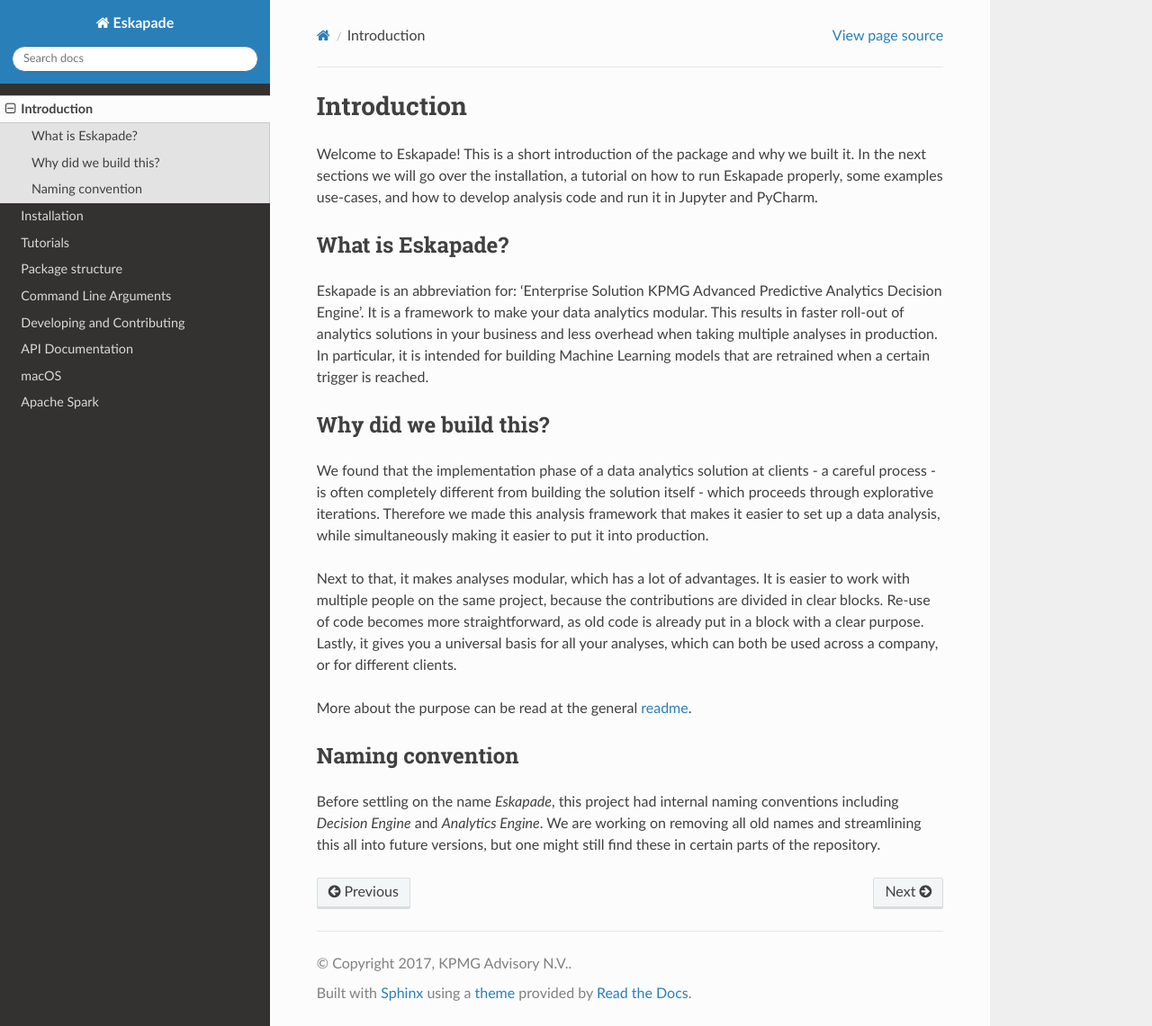
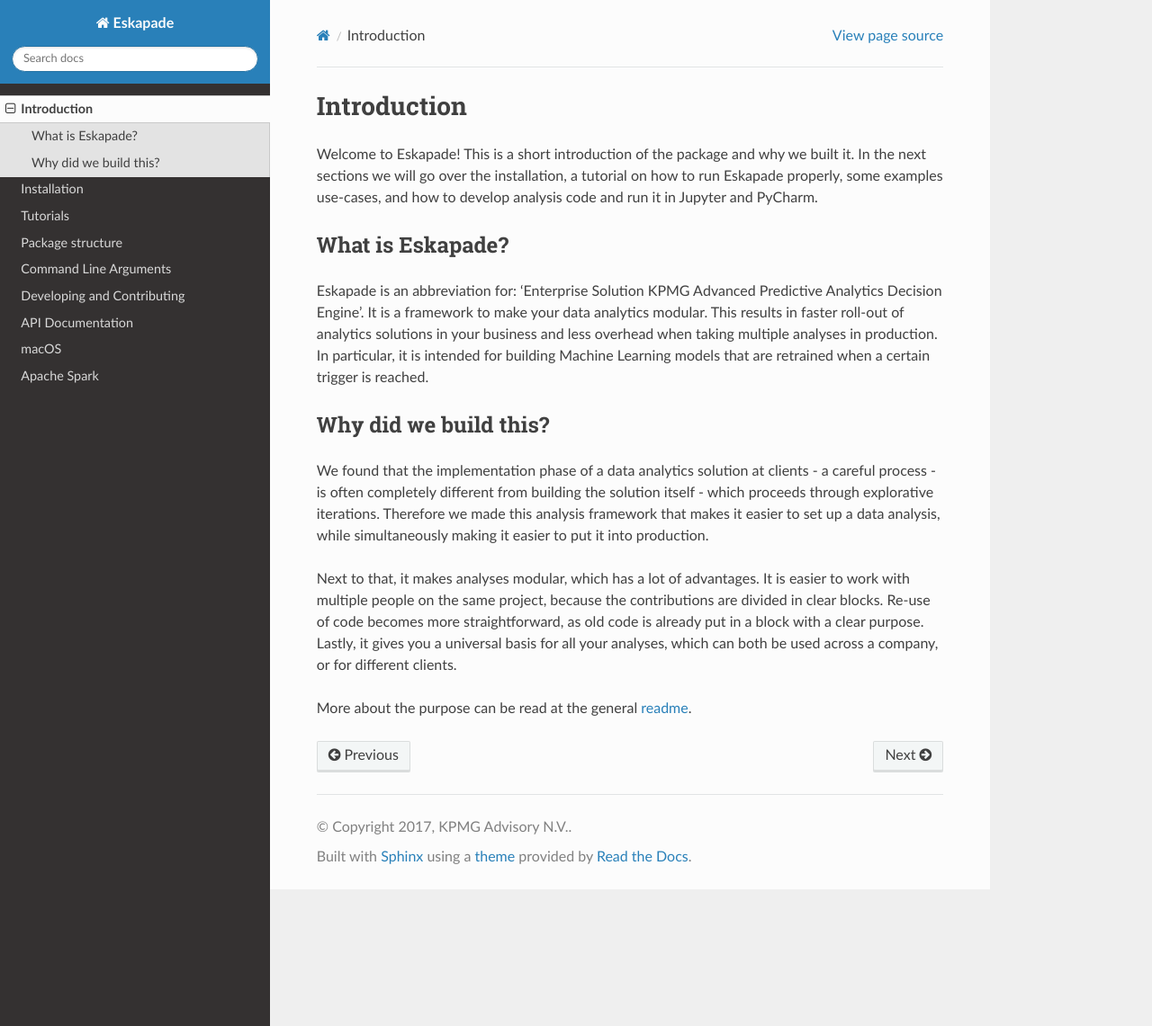
Before and after one commit to KaveIO/Eskapade, a Sphinx documentation site: the page built from docs/source/introduction.rst, in a window 1280 px wide and 1141 px high. Shown: the whole window at 90% size. Built offline with Sphinx 7.4.7 and the Read the Docs theme 2.0.0, drawn with Linux system fonts in a browser that asks for light colours; pages that are not in the unit, such as notebooks, are missing from menus.

```diff
--- a/docs/source/eskapade.rst
+++ b/docs/source/eskapade.rst
@@ -14,6 +14,7 @@ Subpackages
     eskapade.root_analysis
     eskapade.spark_analysis
     eskapade.visualization
+    eskapade.tutorials
 
 Submodules
 ----------
--- a/docs/source/index.rst
+++ b/docs/source/index.rst
@@ -60,6 +60,12 @@ and more.
 
 Release notes
 =============
+
+Version 0.7
+-----------
+
+In version 0.7 of Eskapade the code has been made pip friendly.
+
 
 Version 0.6
 -----------
--- a/docs/source/introduction.rst
+++ b/docs/source/introduction.rst
@@ -28,10 +28,3 @@ straightforward, as old code is already put in a block with a clear purpose. Las
 basis for all your analyses, which can both be used across a company, or for different clients.
 
 More about the purpose can be read at the general `readme <http://github.com/kaveio/eskapade>`_.
-
-Naming convention
------------------
-
-Before settling on the name `Eskapade`, this project had internal naming conventions
-including `Decision Engine` and `Analytics Engine`. We are working on removing all old names and
-streamlining this all into future versions, but one might still find these in certain parts of the repository.
```
Also changed, not shown: docs/source/tutorial_spark.rst (+10 -10 lines).
